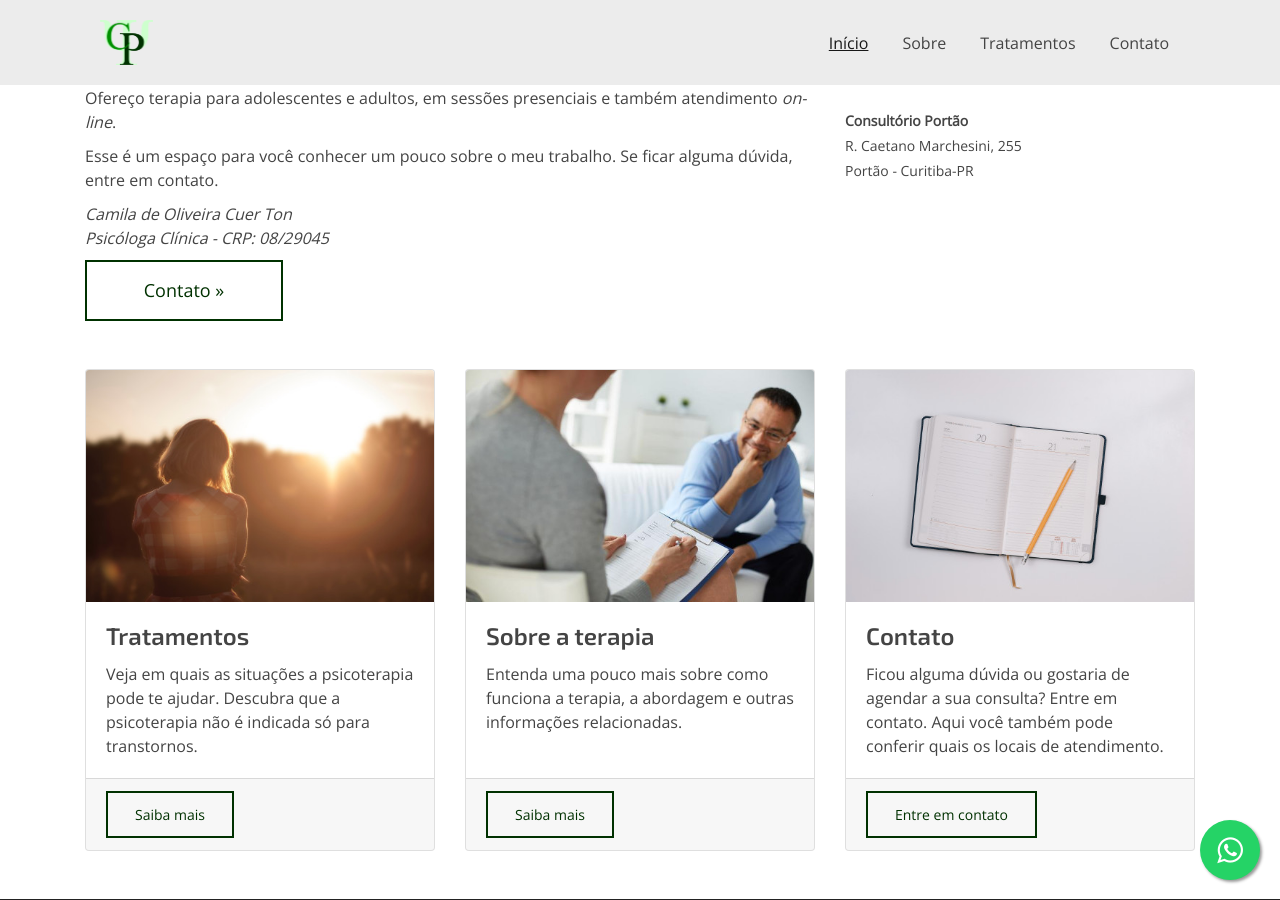
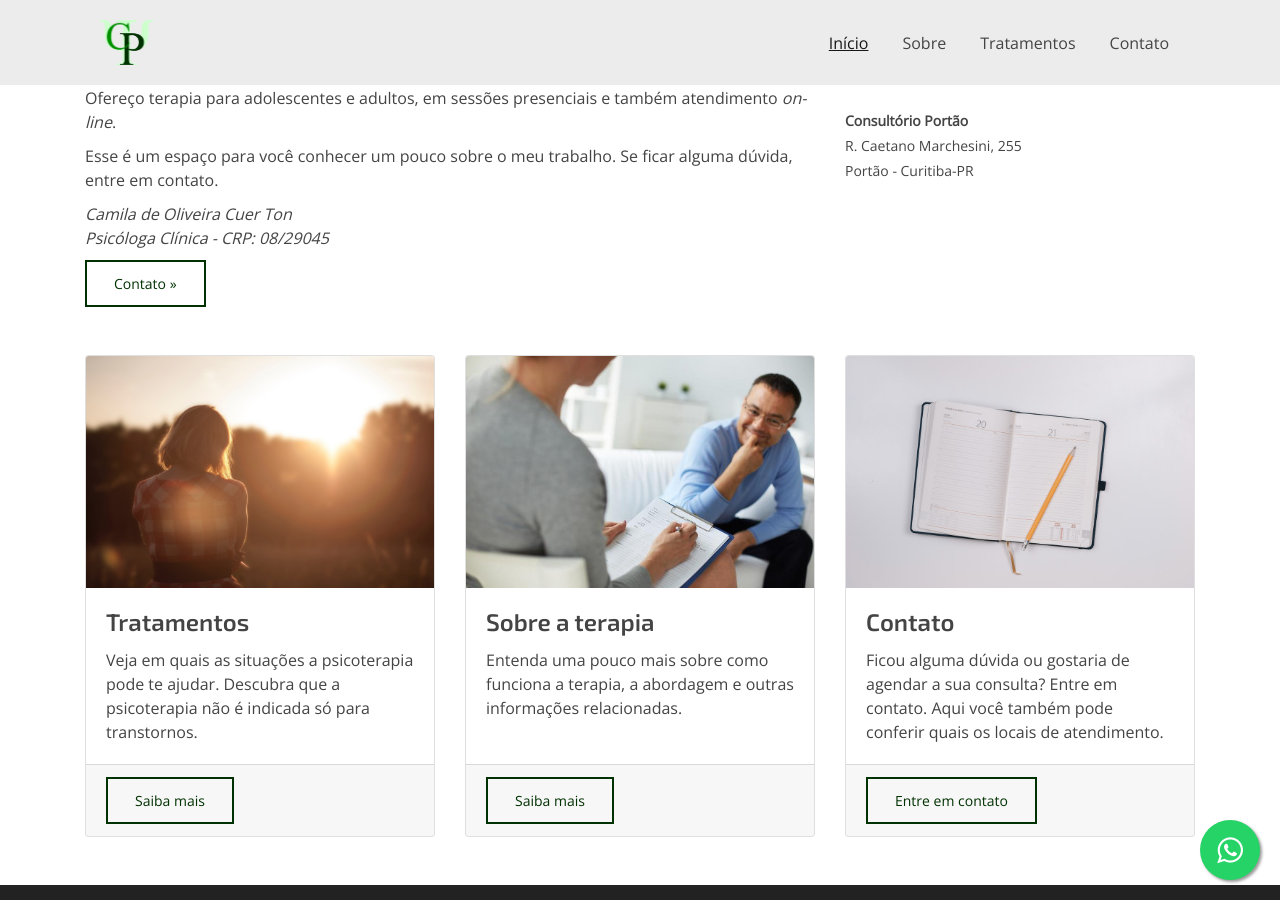
Before and after one commit to thiagoton/website_camila_new, a Jekyll site: the page built from index.html, in a window 1280 px wide and 900 px high, scrolled down 553 px. Built offline with Jekyll 4.4.1, drawn with Linux system fonts in a browser that asks for light colours.

Commit message:
index.html: Reducing button size

```diff
--- a/index.html
+++ b/index.html
@@ -19,7 +19,7 @@ navbar_id: nb_home
     <p>Esse é um espaço para você conhecer um pouco sobre o meu trabalho. Se
       ficar alguma dúvida, entre em contato.</p>
     <p><i>Camila de Oliveira Cuer Ton<br>Psicóloga Clínica - CRP: {{ site.crp }}</i></p>
-    <a class="btn btn-common btn-lg" href="contato.html">Contato &raquo;</a>
+    <a class="btn btn-common" href="contato.html">Contato &raquo;</a>
   </div>
   <div class="col-md-4 mb-5" data-aos="fade" data-aos-once="true"
     data-aos-duration="{{ site.midAnimDuration }}">
```
